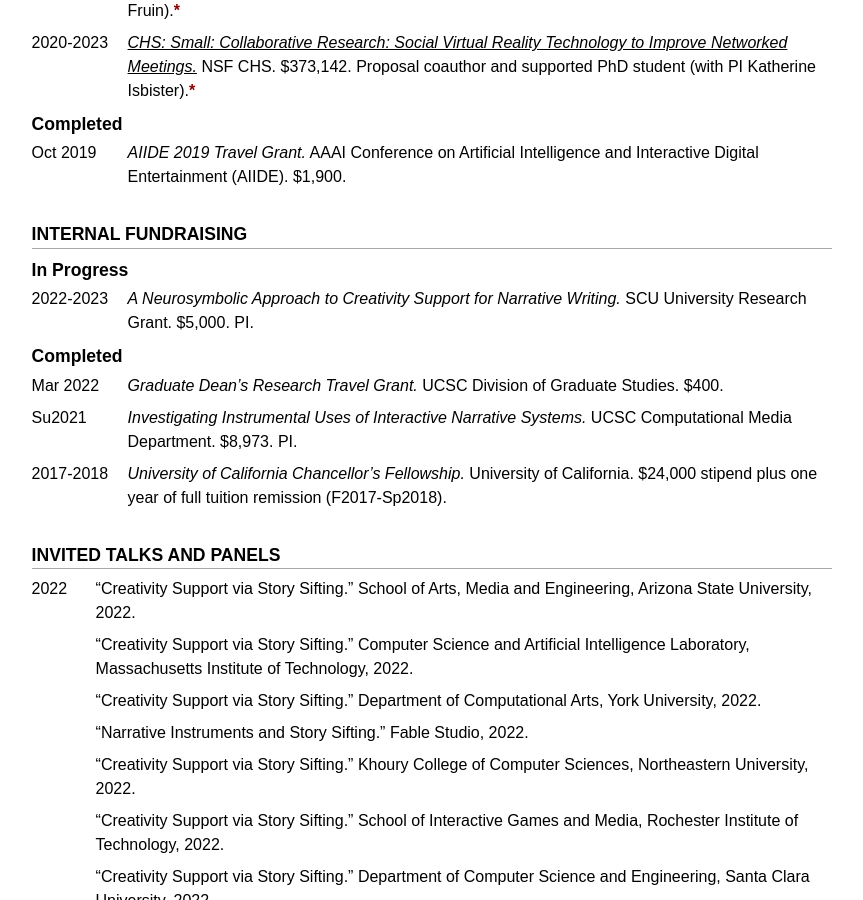
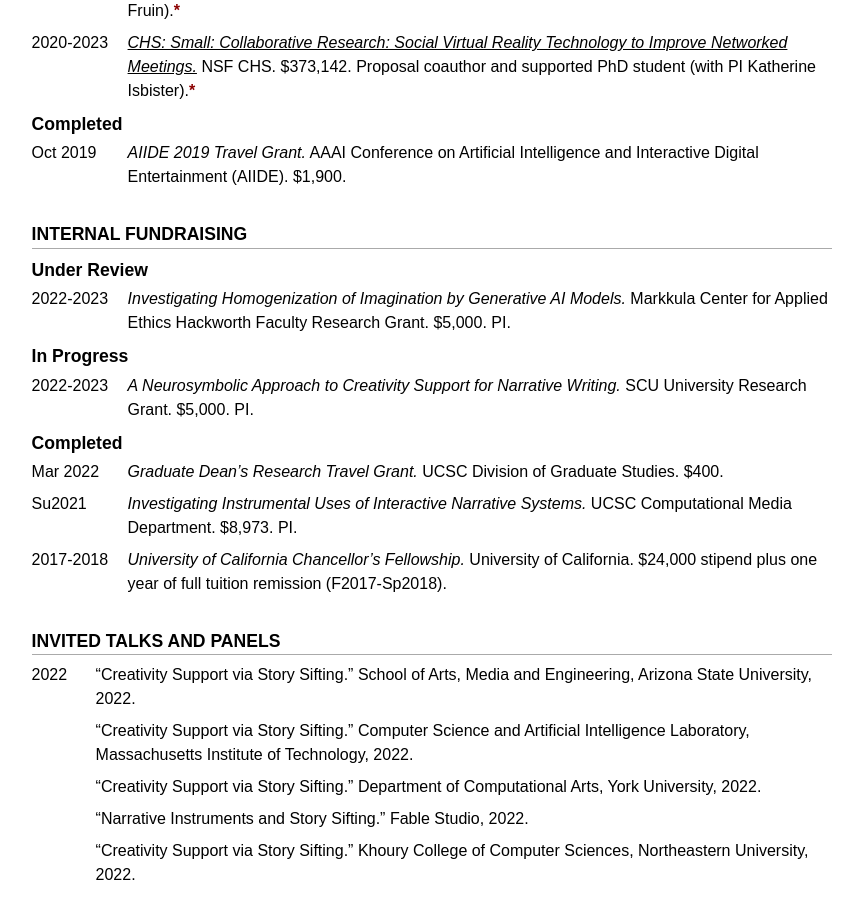
Before and after one commit to mkremins/mkremins.github.io, a Jekyll site: the page built from cv/index.html, in a window 1280 px wide and 900 px high, scrolled down 5321 px. Shown: the whole window, without its empty margins (208-1071 px from the left). Built offline with Jekyll 4.4.1, drawn with Linux system fonts in a browser that asks for light colours; some web fonts are replaced.

Commit message:
Add Hackworth grant app to CV

```diff
--- a/cv/index.html
+++ b/cv/index.html
@@ -184,6 +184,11 @@ layout: null
     </section>
     <section id="internal-fundraising" class="wide-left-column">
       <h2>Internal Fundraising</h2>
+      <h3>Under Review</h3>
+      <div class="dated-entry">
+        <div class="dated-date">2022-2023</div>
+        <div class="dated-content"><em>Investigating Homogenization of Imagination by Generative AI Models.</em> Markkula Center for Applied Ethics Hackworth Faculty Research Grant. $5,000. PI.</div>
+      </div>
       <h3>In Progress</h3>
       <div class="dated-entry">
         <div class="dated-date">2022-2023</div>
```
